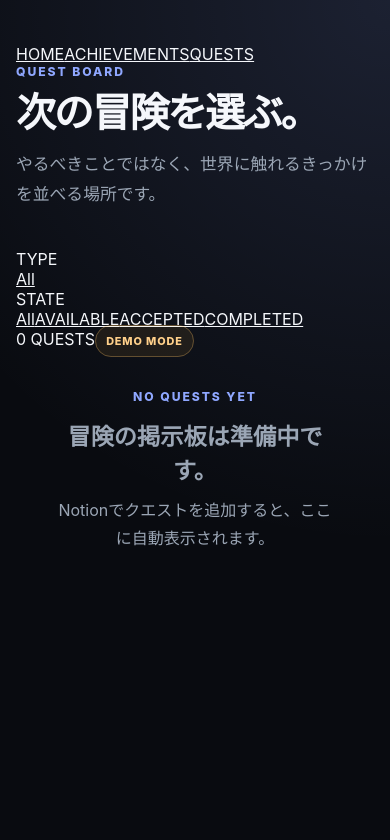
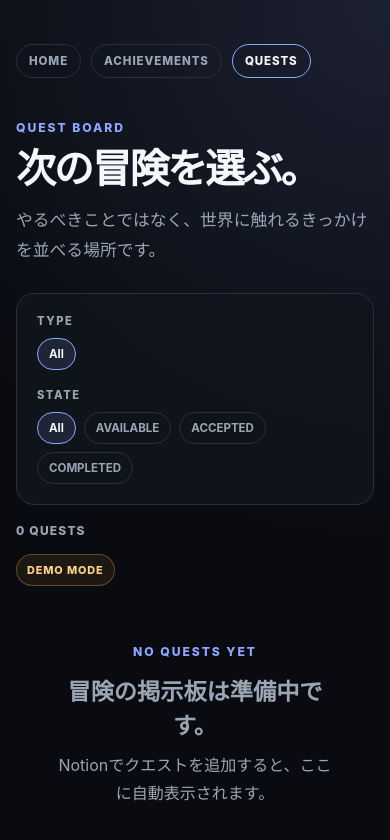
Before and after one commit to takakei510/LIFE-OS, a Next.js app in the folder apps/web/: page /quests in a window 390 px wide. Shown: the top 840 px of the page. Built offline with nearby package versions, Linux system fonts and the light colour scheme.

Commit message:
style: add responsive quest board

```diff
--- a/apps/web/app/globals.css
+++ b/apps/web/app/globals.css
@@ -15,6 +15,7 @@ body { margin: 0; min-height: 100vh; background: radial-gradient(circle at top r
 a { color: inherit; }
 main { width: min(960px, calc(100% - 32px)); margin: 0 auto; padding: 72px 0; }
 .hero, .pageHeader { max-width: 760px; margin-bottom: 40px; }
+.compactHero { margin-bottom: 28px; }
 h1, h2, p { margin-top: 0; }
 h1 { max-width: 760px; margin-bottom: 18px; font-size: clamp(2.5rem, 7vw, 5.5rem); line-height: 0.98; letter-spacing: -0.055em; }
 h2 { margin-bottom: 10px; font-size: 1.45rem; }
@@ -62,11 +63,36 @@ h2 { margin-bottom: 10px; font-size: 1.45rem; }
 .detailFacts span, .detailFacts strong { display: block; }
 .detailFacts span { margin-bottom: 8px; color: var(--muted); font-size: .75rem; }
 .notionLink { display: inline-block; margin-top: 28px; color: var(--accent); text-decoration: none; }
+.pageNav { display: flex; flex-wrap: wrap; gap: 10px; margin-bottom: 42px; }
+.pageNav a { padding: 9px 12px; border: 1px solid var(--line); border-radius: 999px; color: var(--muted); font-size: .72rem; font-weight: 800; letter-spacing: .08em; text-decoration: none; }
+.pageNav a:hover, .pageNavActive { border-color: var(--accent) !important; color: var(--text) !important; }
+.filterPanel { display: grid; gap: 18px; padding: 20px; border: 1px solid var(--line); border-radius: 18px; background: rgba(17, 21, 29, .82); }
+.filterLabel { display: block; margin-bottom: 10px; color: var(--muted); font-size: .7rem; font-weight: 800; letter-spacing: .14em; }
+.filterLinks { display: flex; flex-wrap: wrap; gap: 8px; }
+.filterChip { padding: 8px 11px; border: 1px solid var(--line); border-radius: 999px; color: var(--muted); font-size: .72rem; font-weight: 750; text-decoration: none; }
+.filterChipActive { border-color: var(--accent); background: rgba(143, 167, 255, .12); color: var(--text); }
+.questSummary { display: flex; align-items: center; justify-content: space-between; gap: 16px; margin: 18px 0; color: var(--muted); font-size: .75rem; font-weight: 800; letter-spacing: .1em; }
+.questGrid { display: grid; grid-template-columns: repeat(2, 1fr); gap: 16px; }
+.questCard { display: flex; min-height: 310px; padding: 22px; border: 1px solid var(--line); border-radius: 20px; background: linear-gradient(145deg, rgba(23, 28, 38, .96), rgba(14, 18, 25, .96)); flex-direction: column; justify-content: space-between; }
+.questCard--accepted { border-color: rgba(143, 167, 255, .56); }
+.questCard--completed { opacity: .72; }
+.questCardTop, .questReward { display: flex; align-items: center; justify-content: space-between; gap: 14px; }
+.questType, .questState { padding: 7px 9px; border: 1px solid var(--line); border-radius: 999px; color: var(--muted); font-size: .66rem; font-weight: 800; letter-spacing: .08em; }
+.questCard--available .questState { color: #ffd08a; }
+.questCard--accepted .questState { color: #aebcff; }
+.questCard--completed .questState { color: #8ce6b5; }
+.questCard h2 { margin-bottom: 12px; }
+.questReward { margin: 22px 0 18px; padding-top: 18px; border-top: 1px solid var(--line); }
+.questReward span { max-width: 70%; color: var(--muted); font-size: .8rem; line-height: 1.5; }
+.questReward strong { white-space: nowrap; }
+.questCard > a { color: var(--accent); font-size: .72rem; font-weight: 800; letter-spacing: .08em; text-decoration: none; }
 @media (max-width: 640px) {
   main { padding: 44px 0; }
   .playerCardHeader, .xpRow { align-items: flex-start; flex-direction: column; gap: 10px; }
   .sourceBadge { align-self: flex-start; }
-  .statsGrid, .filterGrid, .achievementGrid, .detailFacts { grid-template-columns: 1fr; }
+  .statsGrid, .filterGrid, .achievementGrid, .detailFacts, .questGrid { grid-template-columns: 1fr; }
   .statCard { min-height: 110px; }
   .achievementDetail { padding: 22px; }
+  .questSummary, .questCardTop, .questReward { align-items: flex-start; flex-direction: column; }
+  .questReward span { max-width: none; }
 }
```
